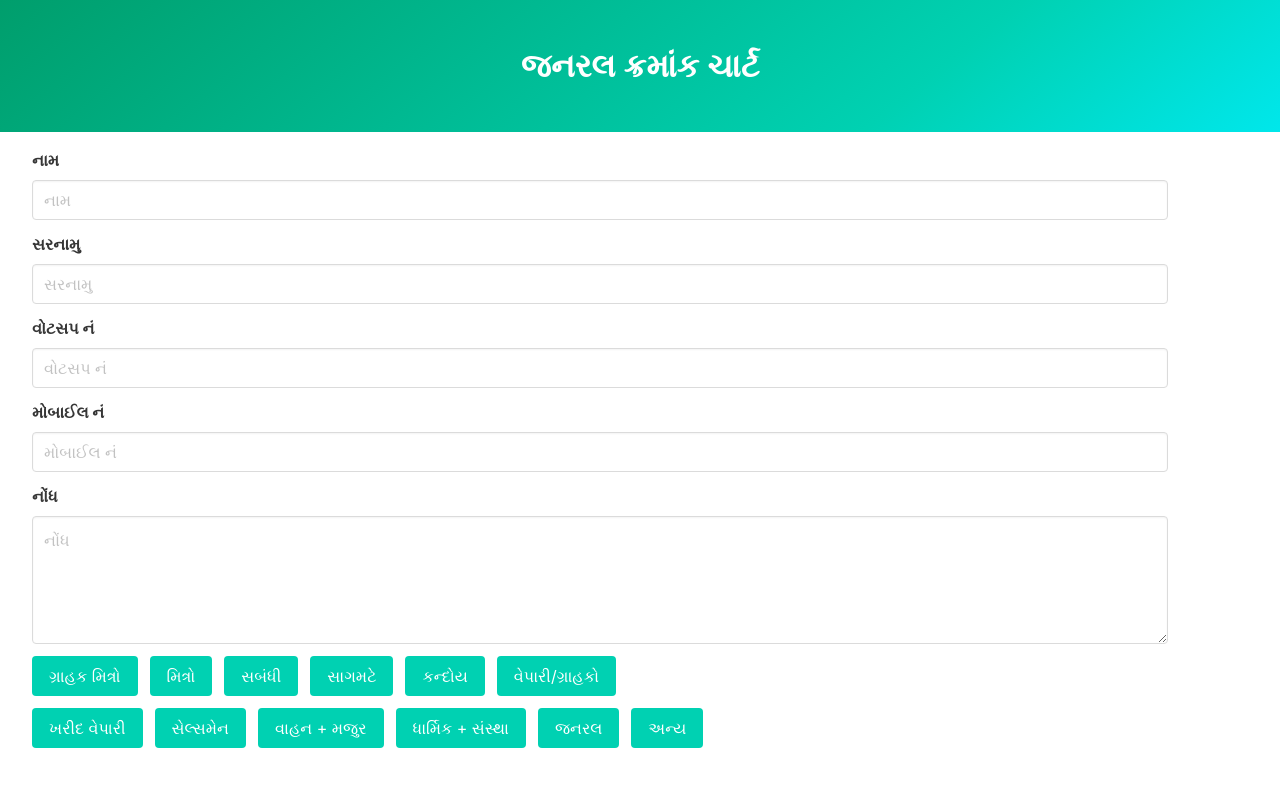
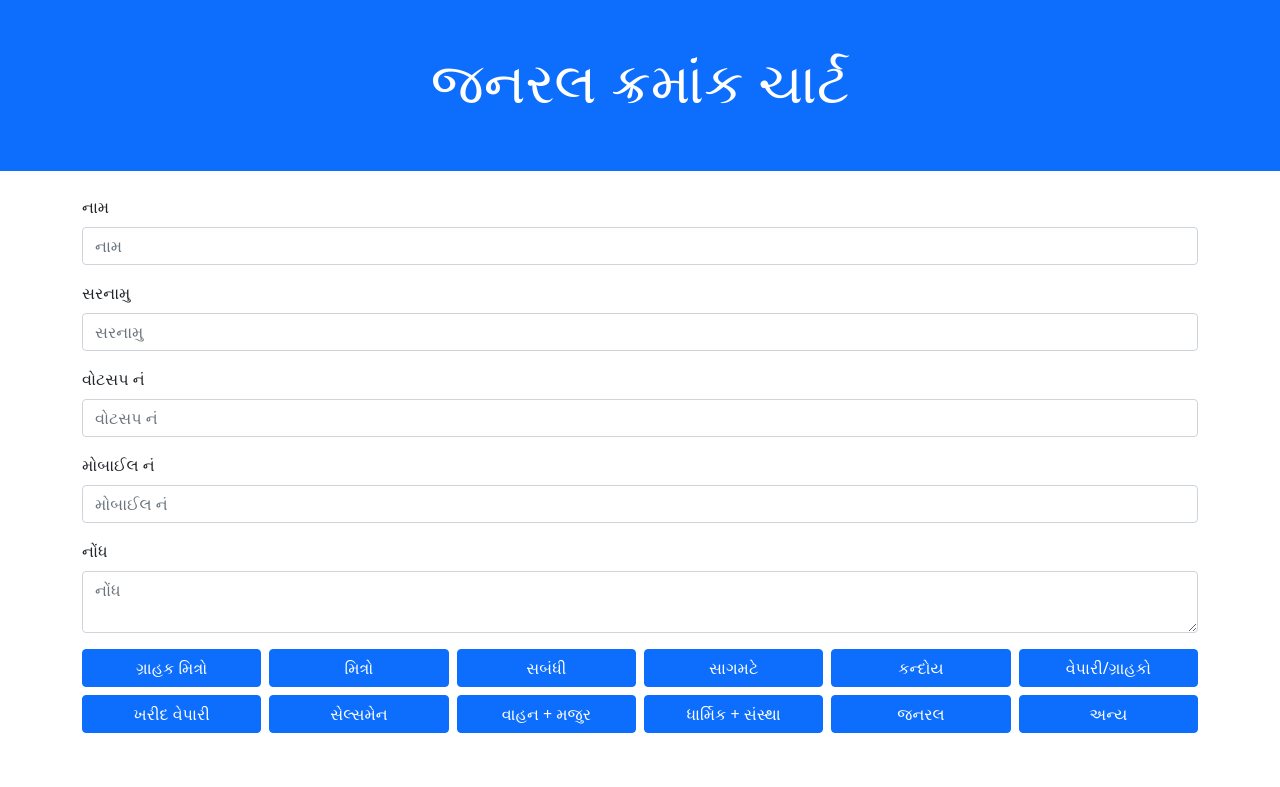
Before and after one commit to atararushi001/excepexportproject, a PHP site: page / in a window 1280 px wide. Shown: the top 787 px of the page. Run offline with PHP 8.4, Linux system fonts and the light colour scheme.

Commit message:
finalupdate

```diff
--- a/index.php
+++ b/index.php
@@ -2,142 +2,127 @@
 <html>
   <head>
     <link
+      href="https://cdn.jsdelivr.net/npm/bootstrap@5.1.3/dist/css/bootstrap.min.css"
       rel="stylesheet"
-      href="https://cdn.jsdelivr.net/npm/bulma@0.9.4/css/bulma.min.css"
     />
   </head>
   <body>
-    <section class="hero is-primary is-bold">
-      <div class="hero-body">
+    <section class="bg-primary text-white text-center py-5">
       <div class="container">
-          <h1 class="title" style="text-align: center;">જનરલ ક્રમાંક ચાર્ટ</h1>
-        </div>
+        <h1 class="display-4">જનરલ ક્રમાંક ચાર્ટ</h1>
       </div>
     </section>
-    <form id="form" class="container m-4 pl-4" method="POST">
-      <div class="field">
-        <label class="label">નામ</label>
-        <div class="control">
+    <form id="form" class="container my-4" method="POST">
+      <div class="mb-3">
+        <label class="form-label">નામ</label>
         <input
-            class="input"
+          class="form-control"
           type="text"
           placeholder="નામ"
           name="clientname"
         />
       </div>
-      </div>
 
-      <div class="field">
-        <label class="label">સરનામુ</label>
-        <div class="control">
+      <div class="mb-3">
+        <label class="form-label">સરનામુ</label>
         <input
-            class="input"
+          class="form-control"
           type="text"
           placeholder="સરનામુ"
           name="clientaddress"
         />
       </div>
-      </div>
 
-      <div class="field">
-        <label class="label">વોટસપ નં</label>
-        <div class="control">
+      <div class="mb-3">
+        <label class="form-label">વોટસપ નં</label>
         <input
-            class="input"
+          class="form-control"
           type="text"
           placeholder="વોટસપ નં"
           name="whatsappnumber"
         />
       </div>
-      </div>
 
-      <div class="field">
-        <label class="label">મોબાઈલ નં</label>
-        <div class="control">
+      <div class="mb-3">
+        <label class="form-label">મોબાઈલ નં</label>
         <input
-            class="input"
+          class="form-control"
           type="text"
           placeholder="મોબાઈલ નં"
           name="mobilenumber"
         />
       </div>
-      </div>
 
-      <div class="field">
-        <label class="label">નોંધ</label>
-        <div class="control">
+      <div class="mb-3">
+        <label class="form-label">નોંધ</label>
         <textarea
-            class="textarea"
+          class="form-control"
           placeholder="નોંધ"
           name="Notes"
         ></textarea>
-        </div>
       </div>
 
       <!-- Hidden input for category -->
       <input type="hidden" name="category" id="category-input">
 
-      <div class="field is-grouped">
-        <div class="control">
-          <button class="button is-primary submit-button" type="button" data-category="ગ્રાહક મિત્રો">
+      <div class="row g-2">
+        <div class="col-6 col-md-2">
+          <button class="btn btn-primary w-100 submit-button" type="button" data-category="ગ્રાહક મિત્રો">
             ગ્રાહક મિત્રો
           </button>
         </div>
-        <div class="control">
-          <button class="button is-primary submit-button" type="button" data-category="મિત્રો">
+        <div class="col-6 col-md-2">
+          <button class="btn btn-primary w-100 submit-button" type="button" data-category="મિત્રો">
             મિત્રો
           </button>
         </div>
-        <div class="control">
-          <button class="button is-primary submit-button" type="button" data-category="સબંધી">
+        <div class="col-6 col-md-2">
+          <button class="btn btn-primary w-100 submit-button" type="button" data-category="સબંધી">
             સબંધી
           </button>
         </div>
-        <div class="control">
-          <button class="button is-primary submit-button" type="button" data-category="સાગમટે">
+        <div class="col-6 col-md-2">
+          <button class="btn btn-primary w-100 submit-button" type="button" data-category="સાગમટે">
             સાગમટે
           </button>
         </div>
-        <div class="control">
-          <button class="button is-primary submit-button" type="button" data-category="કન્દોય">
+        <div class="col-6 col-md-2">
+          <button class="btn btn-primary w-100 submit-button" type="button" data-category="કન્દોય">
             કન્દોય
           </button>
         </div>
-        <div class="control">
-          <button class="button is-primary submit-button" type="button" data-category="વેપારી/ગ્રાહકો">
+        <div class="col-6 col-md-2">
+          <button class="btn btn-primary w-100 submit-button" type="button" data-category="વેપારી/ગ્રાહકો">
             વેપારી/ગ્રાહકો
           </button>
         </div>
-
-      </div>
-      <div class="field is-grouped">
-               <div class="control">
-          <button class="button is-primary submit-button" type="button" data-category="ખરીદ વેપારી">
+        <div class="col-6 col-md-2">
+          <button class="btn btn-primary w-100 submit-button" type="button" data-category="ખરીદ વેપારી">
             ખરીદ વેપારી
           </button>
         </div>
-        <div class="control">
-          <button class="button is-primary submit-button" type="button" data-category="સેલ્સમેન">
+        <div class="col-6 col-md-2">
+          <button class="btn btn-primary w-100 submit-button" type="button" data-category="સેલ્સમેન">
             સેલ્સમેન
           </button>
         </div>
-        <div class="control">
-          <button class="button is-primary submit-button" type="button" data-category="વાહન + મજુર">
+        <div class="col-6 col-md-2">
+          <button class="btn btn-primary w-100 submit-button" type="button" data-category="વાહન + મજુર">
             વાહન + મજુર
           </button>
         </div>
-        <div class="control">
-          <button class="button is-primary submit-button" type="button" data-category="ધાર્મિક + સંસ્થા">
+        <div class="col-6 col-md-2">
+          <button class="btn btn-primary w-100 submit-button" type="button" data-category="ધાર્મિક + સંસ્થા">
             ધાર્મિક + સંસ્થા
           </button>
         </div>
-        <div class="control">
-          <button class="button is-primary submit-button" type="button" data-category="જનરલ">
+        <div class="col-6 col-md-2">
+          <button class="btn btn-primary w-100 submit-button" type="button" data-category="જનરલ">
              જનરલ
           </button>
         </div>
-        <div class="control">
-          <button class="button is-primary submit-button" type="button" data-category="અન્ય">
+        <div class="col-6 col-md-2">
+          <button class="btn btn-primary w-100 submit-button" type="button" data-category="અન્ય">
             અન્ય
           </button>
         </div>
@@ -241,5 +226,6 @@
           });
       }
     </script>
+    <script src="https://cdn.jsdelivr.net/npm/bootstrap@5.1.3/dist/js/bootstrap.bundle.min.js"></script>
   </body>
 </html>
```
Also changed, not shown: cetagory-list-data.php (added, +134 -0 lines), include/function.php (+29 -0 lines), list-data.php (added, +56 -0 lines). Lines whose indentation alone changed are shown as unchanged.
